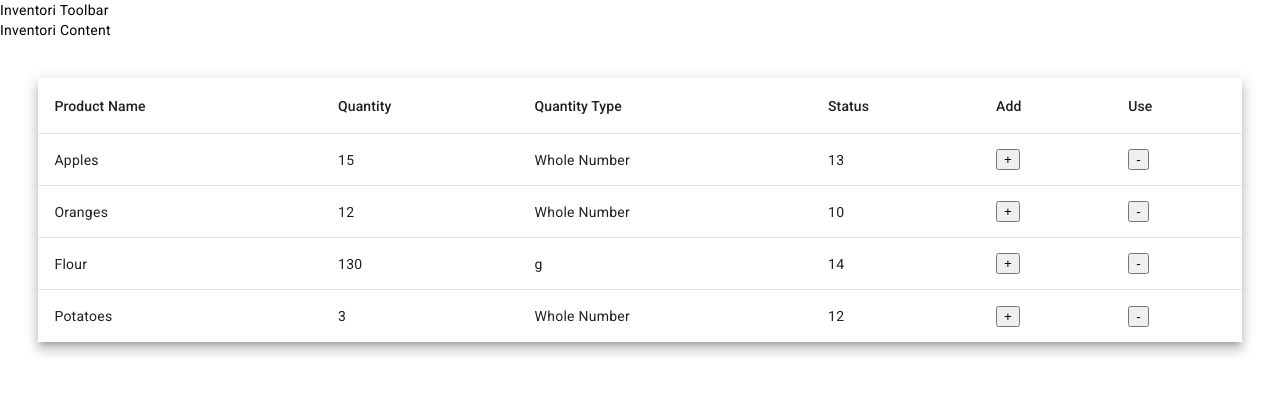
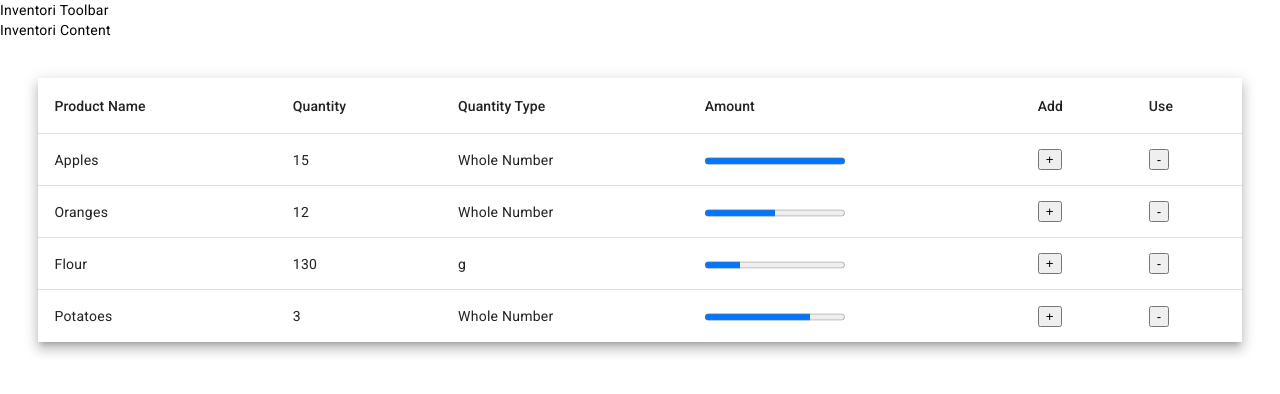
Before and after one commit to zmb6893/inventori, an Angular app in the folder inventori/: page / in a window 1280 px wide. Shown: the top 394 px of the page. Built offline with nearby package versions, Linux system fonts and the light colour scheme.

Commit message:
Added in the progress bar

```diff
--- a/inventori/src/app/app.module.ts
+++ b/inventori/src/app/app.module.ts
@@ -6,11 +6,13 @@ import { AppRoutingModule } from './app-routing.module';
 import { AppComponent } from './app.component';
 import { InventoriTableComponent } from './inventori-table/inventori-table.component';
 import { BrowserAnimationsModule } from '@angular/platform-browser/animations';
+import { StatusBarComponent } from './status-bar/status-bar.component';
 
 @NgModule({
   declarations: [
     AppComponent,
-    InventoriTableComponent
+    InventoriTableComponent,
+    StatusBarComponent
   ],
   imports: [
     BrowserModule,
--- a/inventori/src/app/inventori-table/inventori-table.component.html
+++ b/inventori/src/app/inventori-table/inventori-table.component.html
@@ -21,8 +21,8 @@
 
         <!-- Status Column -->
         <ng-container matColumnDef="status">
-          <th mat-header-cell *matHeaderCellDef> Status </th>
-          <td mat-cell *matCellDef="let item"> {{item.status}} </td>
+          <th mat-header-cell *matHeaderCellDef> Amount </th>
+          <td mat-cell *matCellDef="let item"> <app-status-bar [status]="item.status"/></td>
         </ng-container>
 
         <!-- Add Column -->
--- a/inventori/src/app/inventori-table/inventori-table.component.ts
+++ b/inventori/src/app/inventori-table/inventori-table.component.ts
@@ -8,10 +8,10 @@ export interface Item {
 }
 
 const inventory: Item[] = [
-  {productName: 'Apples', quantity: 15, quantityType: 'Whole Number', status: 13},
-  {productName: 'Oranges', quantity: 12, quantityType: 'Whole Number', status: 10},
-  {productName: 'Flour', quantity: 130, quantityType: 'g', status: 14},
-  {productName: 'Potatoes', quantity: 3, quantityType: 'Whole Number', status: 12},
+  {productName: 'Apples', quantity: 15, quantityType: 'Whole Number', status: 1},
+  {productName: 'Oranges', quantity: 12, quantityType: 'Whole Number', status: .5},
+  {productName: 'Flour', quantity: 130, quantityType: 'g', status: .25},
+  {productName: 'Potatoes', quantity: 3, quantityType: 'Whole Number', status: .75},
 ];
 
 
--- /dev/null
+++ b/inventori/src/app/status-bar/status-bar.component.html
@@ -0,0 +1 @@
+<progress id="health" value="{{status}}" max="1"></progress>
```
Also changed, not shown: inventori/src/app/status-bar/status-bar.component.ts (added, +10 -0 lines), inventori/src/app/status-bar/status-bar.component.css (added), 1 other file (tests, documents, lock files or other folders).
